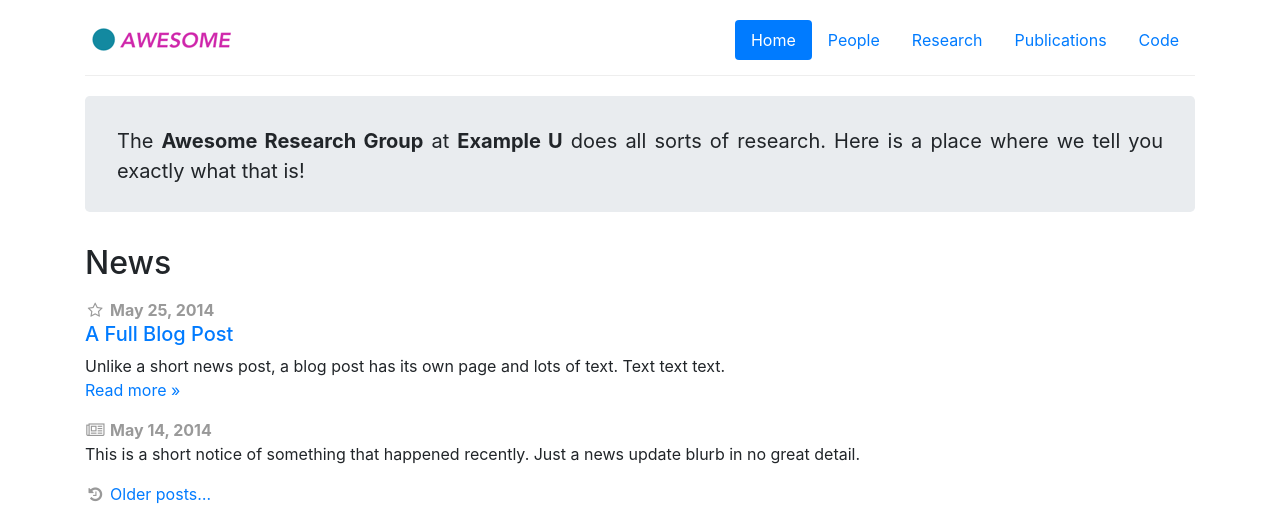
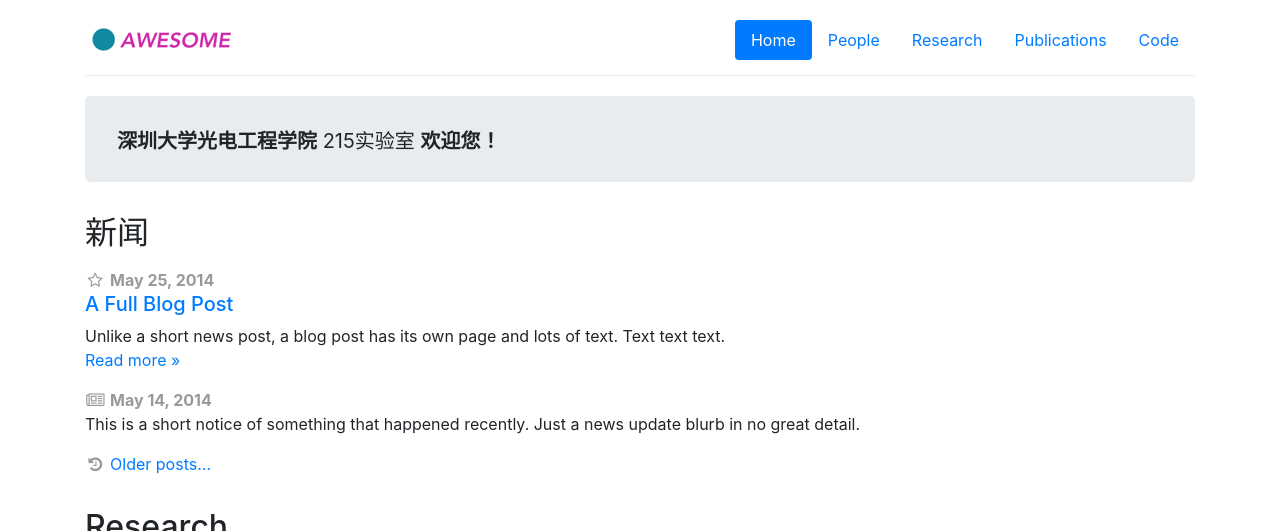
Before and after one commit to liuchang0523/jekyll_demo, a Jekyll site: the page built from index.html, in a window 1280 px wide and 900 px high, cut to the strip 0-531 px from the top of the window. Built offline with Jekyll 4.4.1, drawn with Linux system fonts in a browser that asks for light colours.

Commit message:
试试看

```diff
--- a/index.html
+++ b/index.html
@@ -22,13 +22,12 @@ role-tables:
 
 <div class="jumbotron">
     <p>
-        The <b>Awesome Research Group</b> at <b>Example U</b> does all sorts of
-        research. Here is a place where we tell you exactly what that is!
+         <b>深圳大学光电工程学院</b> 215实验室 <b>欢迎您！</b>
     </p>
 </div>
 
 <section>
-    <h2>News</h2>
+    <h2>新闻</h2>
     <ul class="news list-unstyled">
         {% for post in site.posts limit: site.front_page_news %}
             {% include news-item.html item=post %}
```
